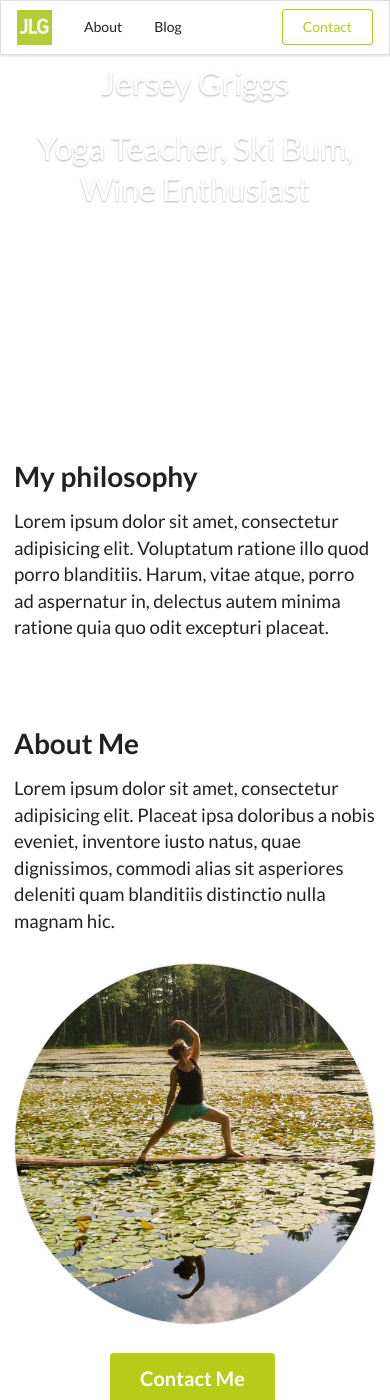
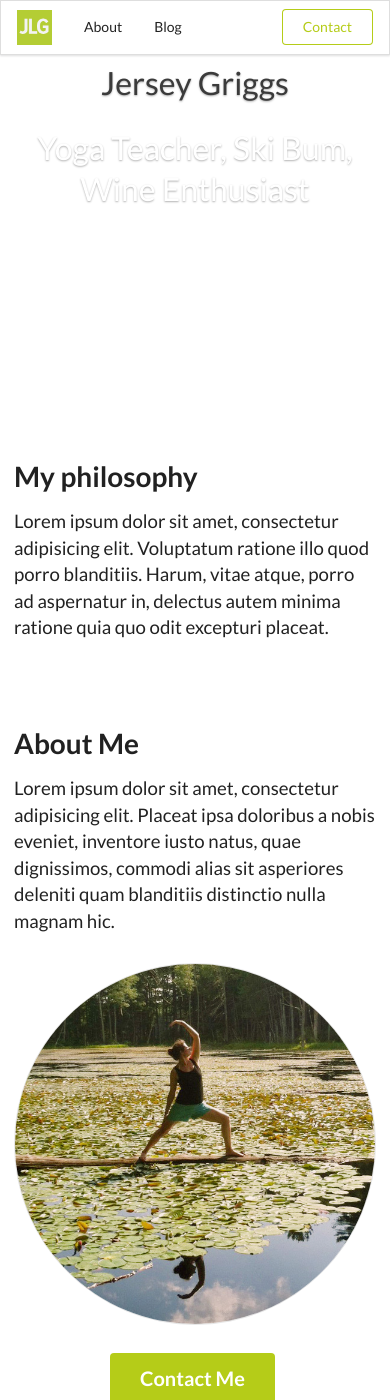
Before and after one commit to yogi-jerz/yogi-jerz.github.io, a Jekyll site: the page built from index.html, in a window 390 px wide and 1400 px high. Built offline with Jekyll 4.4.1, drawn with Linux system fonts in a browser that asks for light colours; nearby versions of some CDN libraries; the list of posts is cut into pages by our own code.

```diff
--- a/_sass/_theme.scss
+++ b/_sass/_theme.scss
@@ -111,10 +111,12 @@
     .masthead h1.ui.header {
         font-size: 2em;
         margin-top: 1.5em;
+        color: #3b3b3b;
     }
     .masthead h2 {
         margin-top: 0.5em;
         font-size: 1.5em;
+        color: #3b3b3b;
     }
 }
 
```
